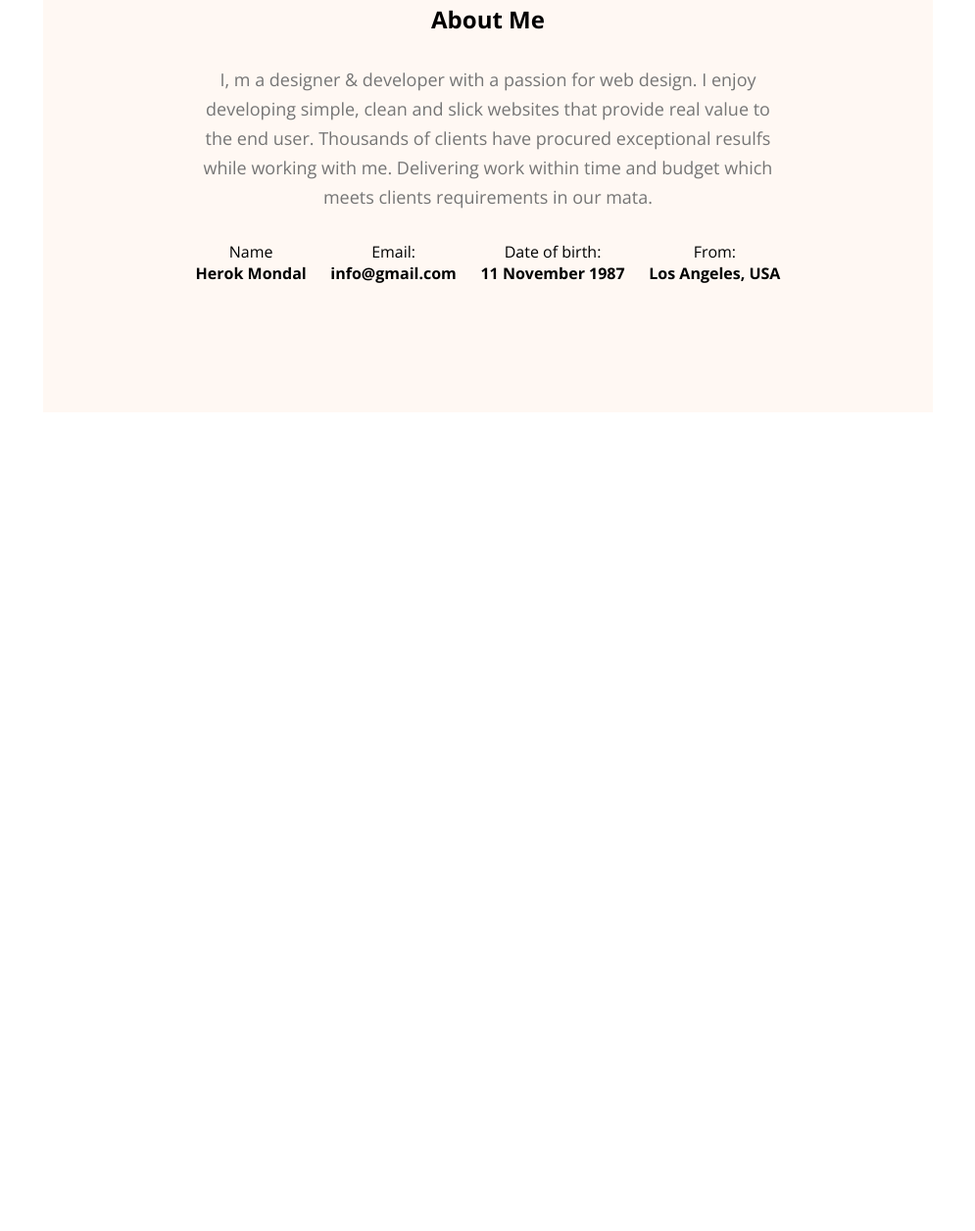
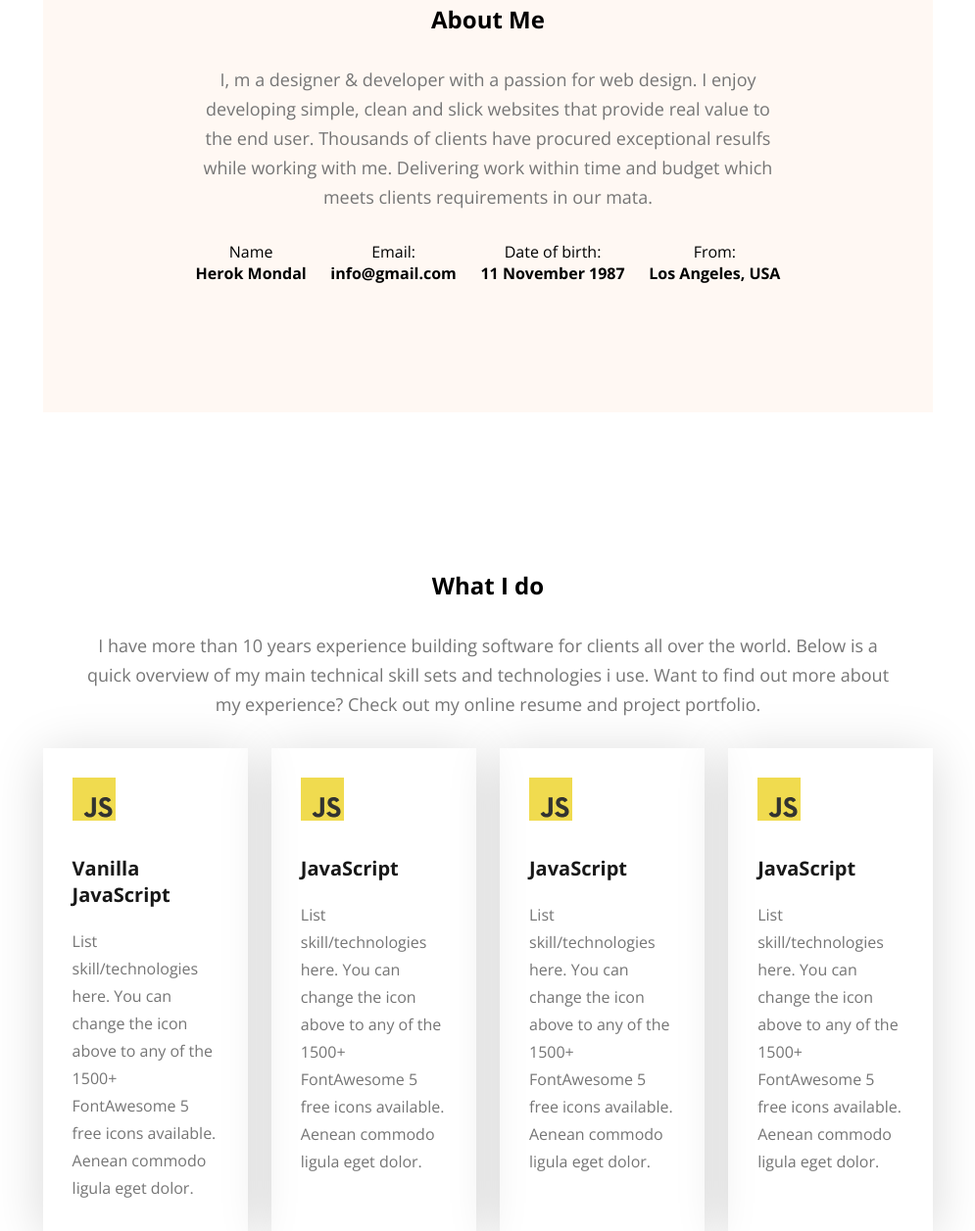
Before and after one commit to HerokMondal/herok-dev-portfolio-code, a plain HTML site: page index.htm in a window 1280 px wide. Shown: the part 1116-2373 px from the top of the page at 98% size, without its empty margins (142-1137 px from the left). Before the commit the page ends 1537 px from the top, so only its background shows below. Drawn offline with nearby package versions, Linux system fonts and the light colour scheme.

```diff
--- a/index.htm
+++ b/index.htm
@@ -72,5 +72,37 @@
         </div>
     </section>
 
+    <section id="skills">
+        <div class="skills-container">
+            <div class="section-heading">
+                <h2>What I do</h2>
+                <p>I have more than 10 years experience building software for clients all over the world. Below is a quick overview of my main technical skill sets and technologies i use. Want to find out more about my experience? Check out my online resume and project portfolio.</p>
+            </div>
+
+            <div class="skills-box">
+                <div class="skills-card">
+                    <img src="images/icons/js.png" alt="">
+                    <h3>Vanilla JavaScript</h3>
+                    <p>List skill/technologies here. You can change the icon above to any of the 1500+ FontAwesome 5 free icons available. Aenean commodo ligula eget dolor.</p>
+                </div>
+                <div class="skills-card">
+                    <img src="images/icons/js.png" alt="">
+                    <h3>JavaScript</h3>
+                    <p>List skill/technologies here. You can change the icon above to any of the 1500+ FontAwesome 5 free icons available. Aenean commodo ligula eget dolor.</p>
+                </div>
+                <div class="skills-card">
+                    <img src="images/icons/js.png" alt="">
+                    <h3>JavaScript</h3>
+                    <p>List skill/technologies here. You can change the icon above to any of the 1500+ FontAwesome 5 free icons available. Aenean commodo ligula eget dolor.</p>
+                </div>
+                <div class="skills-card">
+                    <img src="images/icons/js.png" alt="">
+                    <h3>JavaScript</h3>
+                    <p>List skill/technologies here. You can change the icon above to any of the 1500+ FontAwesome 5 free icons available. Aenean commodo ligula eget dolor.</p>
+                </div>
+            </div>
+        </div>
+    </section>
+
 </body>
 </html>
--- a/styles/portfolio.css
+++ b/styles/portfolio.css
@@ -30,6 +30,7 @@
 .section-heading{
     max-width: 827px;
     text-align: center;
+    margin: 0 auto;
 }
 .section-heading h2 {
     font: size 35px;
@@ -134,3 +135,43 @@
     font-size: 20px;
 
 }
+
+#skills{
+    padding-top: 130px;
+}
+#skills .skills-container{
+    width: 71%;
+    max-width: 1140;
+    margin: 0 auto;
+
+}
+
+#skills .skills-container .skills-box{
+    display: flex;
+    gap: 24px;
+}
+
+.skills-box .skills-card{
+    box-shadow: 0 6px 50px 0 #00000027;
+    padding: 30px;
+    max-width: 267px;
+}
+.skills-card img{
+    max-width: 44px;
+    margin-bottom: 30px;
+}
+
+.skills-card h3{
+    font-size: 20px;
+    color: #181818;
+    margin-bottom: 20px;
+}
+
+.skills-card p{
+    font-size: 16px;
+    color: #757575;
+    line-height: 28px;
+
+}
+
+}
```
